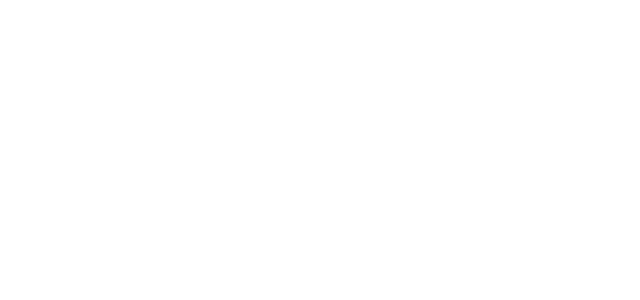
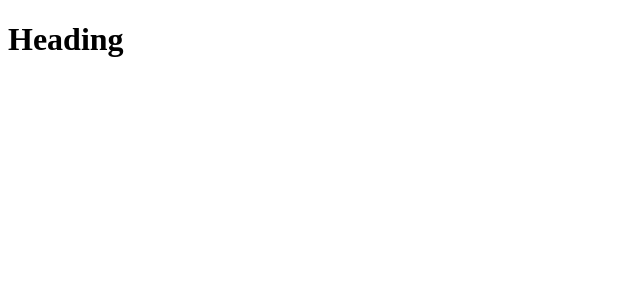
Before and after one commit to porjotooon/covid-tracker, a React (Create React App) app: page / in a window 1280 px wide. Shown: the top 300 px of the page, without its empty margins (0-640 px from the left). Built offline with nearby package versions, Linux system fonts and the light colour scheme.

Commit message:
Added Card, Chart & Country components

```diff
--- a/package.json
+++ b/package.json
@@ -6,7 +6,10 @@
     "@testing-library/jest-dom": "^4.2.4",
     "@testing-library/react": "^9.3.2",
     "@testing-library/user-event": "^7.1.2",
+    "classnames": "^2.2.6",
     "react": "^16.13.1",
+    "react-chartjs-2": "^2.10.0",
+    "react-countup": "^4.3.3",
     "react-dom": "^16.13.1",
     "react-scripts": "3.4.1"
   },
--- a/src/App.js
+++ b/src/App.js
@@ -3,6 +3,7 @@ import React from 'react';
 function App() {
   return (
     <div>
+      <h1>Heading</h1>
     </div>
   );
 }
--- a/src/index.css
+++ /dev/null
@@ -1,13 +0,0 @@
-body {
-  margin: 0;
-  font-family: -apple-system, BlinkMacSystemFont, 'Segoe UI', 'Roboto', 'Oxygen',
-    'Ubuntu', 'Cantarell', 'Fira Sans', 'Droid Sans', 'Helvetica Neue',
-    sans-serif;
-  -webkit-font-smoothing: antialiased;
-  -moz-osx-font-smoothing: grayscale;
-}
-
-code {
-  font-family: source-code-pro, Menlo, Monaco, Consolas, 'Courier New',
-    monospace;
-}
--- a/src/index.js
+++ b/src/index.js
@@ -1,6 +1,5 @@
 import React from 'react';
 import ReactDOM from 'react-dom';
-import './index.css';
 import App from './App';
 
 ReactDOM.render(
```
Also changed, not shown: src/components/Cards.jsx (added, +9 -0 lines), src/components/Chart.jsx (added, +9 -0 lines), src/components/CountryPicker.jsx (added, +9 -0 lines), 1 other file (tests, documents, lock files or other folders).
